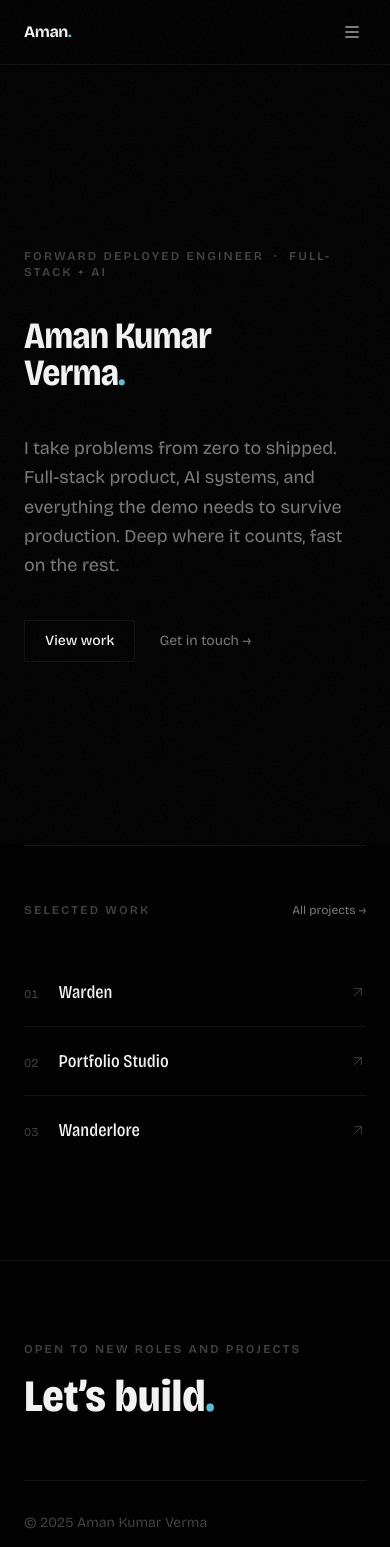
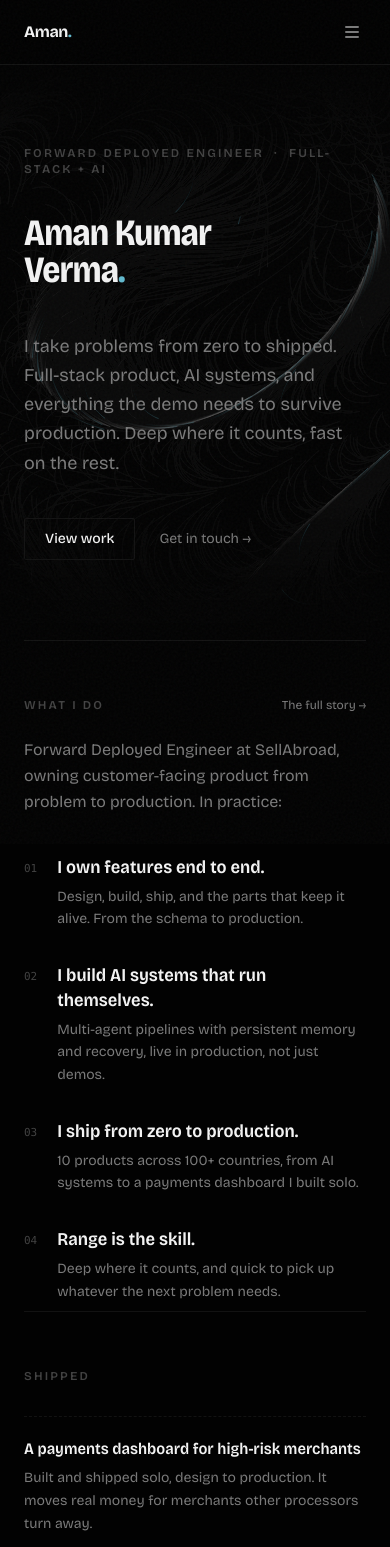
Before and after one commit to AmanKumarVerma11/AmanKumarVerma11.github.io, a React (Vite) app: page / in a window 390 px wide. Shown: the top 1547 px of the page. Built offline with nearby package versions, Linux system fonts and the light colour scheme.

Commit message:
feat: enhance FlowField component for mobile support and update Home page layout

```diff
--- a/src/Components/FlowField.jsx
+++ b/src/Components/FlowField.jsx
@@ -8,7 +8,10 @@ import { useEffect, useRef } from 'react';
 // The canvas is a transparent overlay (destination-out fade) that sits BEHIND
 // the hero content with pointer-events:none, so it never blocks the buttons and
 // the cursor-spotlight glow still shows through. Cursor is tracked at the window
-// level and mapped into canvas space. Desktop-only, mounted by Home.
+// level and mapped into canvas space.
+//
+// `ambient` (mobile) runs the flow alone: no cursor, notes, or monogram, and
+// fewer particles. The animation pauses whenever the hero scrolls out of view.
 
 const CYAN = 'rgba(97,185,206,';
 const WHITE = 'rgba(228,231,235,';
@@ -24,7 +27,7 @@ const NOTES = [
   { nx: 0.78, ny: 0.87, t: 'runs on caffeine and Claude Code' },
 ];
 
-export default function FlowField({ className = '' }) {
+export default function FlowField({ className = '', ambient = false }) {
   const canvasRef = useRef(null);
 
   useEffect(() => {
@@ -45,7 +48,7 @@ export default function FlowField({ className = '' }) {
       cnv.width = Math.max(1, Math.round(W * dpr));
       cnv.height = Math.max(1, Math.round(H * dpr));
       ctx.setTransform(dpr, 0, 0, dpr, 0, 0);
-      const n = Math.min(3400, Math.round(W * H / 240));
+      const n = Math.min(ambient ? 1400 : 3400, Math.round(W * H / (ambient ? 360 : 240)));
       particles = Array.from({ length: n }, () => ({
         x: Math.random() * W, y: Math.random() * H,
         c: Math.random() < 0.07, tx: 0, ty: 0, live: true,
@@ -97,6 +100,7 @@ export default function FlowField({ className = '' }) {
       ctx.fillStyle = 'rgba(0,0,0,0.04)'; ctx.fillRect(0, 0, W, H);
       ctx.globalCompositeOperation = 'source-over';
 
+      if (!ambient) {
         for (const nn of notes) {
           const d = Math.hypot(mouse.x - nn.x, mouse.y - nn.y);
           nn.a += (((mouse.on && d < 150) ? 1 : 0) - nn.a) * 0.07;
@@ -109,6 +113,7 @@ export default function FlowField({ className = '' }) {
             ctx.textBaseline = 'middle';
             ctx.fillStyle = WHITE + (0.9 * nn.a) + ')';
             ctx.fillText(nn.t, nn.x + (right ? -14 : 14), nn.y);
+          }
         }
       }
 
@@ -166,26 +171,45 @@ export default function FlowField({ className = '' }) {
 
     if (REDUCED) {
       for (let i = 0; i < 3; i++) flowFrame();
+      if (!ambient) {
         for (const nn of notes) {
           ctx.beginPath(); ctx.arc(nn.x, nn.y, 2.2, 0, 6.2832);
           ctx.fillStyle = CYAN + '0.5)'; ctx.fill();
         }
+      }
       return () => {};
     }
 
+    window.addEventListener('resize', onResize);
+    if (!ambient) {
       window.addEventListener('pointermove', onMove, { passive: true });
       window.addEventListener('keydown', onKey);
-    window.addEventListener('resize', onResize);
-    const loop = () => { (mode === 'flow' ? flowFrame : morphFrame)(); raf = requestAnimationFrame(loop); };
+    }
+
+    // Pause the animation whenever the hero scrolls out of view — saves battery,
+    // and matters most on mobile where this runs as an ambient backdrop.
+    let visible = true;
+    const loop = () => {
+      (mode === 'flow' ? flowFrame : morphFrame)();
+      raf = visible ? requestAnimationFrame(loop) : null;
+    };
+    const io = new IntersectionObserver(([e]) => {
+      visible = e.isIntersecting;
+      if (visible && raf === null) raf = requestAnimationFrame(loop);
+    }, { threshold: 0 });
+    io.observe(cnv);
     raf = requestAnimationFrame(loop);
 
     return () => {
       if (raf) cancelAnimationFrame(raf);
+      io.disconnect();
+      window.removeEventListener('resize', onResize);
+      if (!ambient) {
         window.removeEventListener('pointermove', onMove);
         window.removeEventListener('keydown', onKey);
-      window.removeEventListener('resize', onResize);
+      }
     };
-  }, []);
+  }, [ambient]);
 
   return <canvas ref={canvasRef} aria-hidden="true" className={className} />;
 }
--- a/src/index.css
+++ b/src/index.css
@@ -153,6 +153,14 @@
     linear-gradient(to right, transparent, rgba(0,0,0,0.5) 30%, #000 52%),
     linear-gradient(to bottom, transparent, #000 9%, #000 86%, transparent);
           mask-composite: intersect;
+}
+
+/* Mobile: a calm full-width ambient backdrop, softened top and bottom and
+   dialed back so the hero text stays perfectly legible on top of it. */
+.hero-flow-mask-mobile {
+  -webkit-mask-image: linear-gradient(to bottom, transparent, #000 16%, #000 76%, transparent);
+          mask-image: linear-gradient(to bottom, transparent, #000 16%, #000 76%, transparent);
+  opacity: 0.6;
 }
 
 /* ── Magnetic element (set transform via JS) ──────────────── */
--- a/src/pages/Home.jsx
+++ b/src/pages/Home.jsx
@@ -5,15 +5,31 @@ import useMagnetic from '../hooks/useMagnetic';
 import FlowField from '../Components/FlowField';
 import { featuredProjects, displayNum, projectCount } from '../data/projects';
 
+// Surfaced on the home page so the story reads without reaching /about — which
+// matters most on mobile, where the nav is hidden behind the burger menu.
+const claims = [
+  { n: '01', t: 'I own features end to end.', d: 'Design, build, ship, and the parts that keep it alive. From the schema to production.' },
+  { n: '02', t: 'I build AI systems that run themselves.', d: 'Multi-agent pipelines with persistent memory and recovery, live in production, not just demos.' },
+  { n: '03', t: 'I ship from zero to production.', d: `${projectCount} products across 100+ countries, from AI systems to a payments dashboard I built solo.` },
+  { n: '04', t: 'Range is the skill.', d: 'Deep where it counts, and quick to pick up whatever the next problem needs.' },
+];
+
+const shipped = [
+  { t: 'A payments dashboard for high-risk merchants', d: 'Built and shipped solo, design to production. It moves real money for merchants other processors turn away.' },
+  { t: 'A multi-agent system that onboards Shopify stores', d: 'DOM analysis, code injection, validation, and QA, end to end. Hours of manual setup per merchant, gone.' },
+  { t: 'Cross-border commerce to 100+ countries', d: 'Multi-currency pricing, geo-targeting, and a BNPL matrix, live at SellAbroad.' },
+];
+
 function Home() {
   const heroRef = useRef(null);
   const ctaRef = useMagnetic(0.18);
-  const [showSketch, setShowSketch] = useState(false);
+  const [isDesktop, setIsDesktop] = useState(false);
 
-  // Only mount the interactive flow field on desktop widths (touch has no cursor).
+  // Desktop gets the interactive flow field (cursor, hidden notes, "akv"
+  // monogram); mobile gets a calm ambient version behind the hero.
   useEffect(() => {
     const mq = window.matchMedia('(min-width: 1024px)');
-    const sync = () => setShowSketch(mq.matches);
+    const sync = () => setIsDesktop(mq.matches);
     sync();
     mq.addEventListener('change', sync);
     return () => mq.removeEventListener('change', sync);
@@ -138,13 +154,16 @@ function Home() {
       {/* ── Hero — full-bleed background, content on the grid ─── */}
       <section
         ref={heroRef}
-        className="spotlight overflow-hidden min-h-[calc(100svh-4rem)] flex items-center py-16"
+        className="spotlight overflow-hidden flex items-center py-20 lg:py-16 lg:min-h-[calc(100svh-4rem)]"
       >
-        {/* Interactive flow field spanning the full hero width (desktop only).
-            Hidden notes surface on hover; typing "akv" resolves the monogram. */}
-        {showSketch && (
-          <FlowField className="hero-flow-mask absolute inset-0 w-full h-full z-0 pointer-events-none" />
-        )}
+        {/* Flow field behind the hero. Desktop: interactive (cursor, hidden
+            notes, "akv" monogram). Mobile: a calm ambient backdrop. */}
+        <FlowField
+          ambient={!isDesktop}
+          className={`absolute inset-0 w-full h-full z-0 pointer-events-none ${
+            isDesktop ? 'hero-flow-mask' : 'hero-flow-mask-mobile'
+          }`}
+        />
 
         <div className="relative z-10 w-full max-w-6xl mx-auto px-6 lg:px-10">
           <div className="max-w-5xl space-y-10">
@@ -211,8 +230,69 @@ function Home() {
         </div>
       </section>
 
+      {/* ── What I do (surfaces the story for mobile, where nav is hidden) ─ */}
+      <div className="max-w-6xl mx-auto px-6 lg:px-10">
+      <section className="border-t border-wire pt-14 pb-2">
+        <div className="flex items-baseline justify-between mb-6">
+          <h2 className="text-haze text-xs font-semibold tracking-[0.18em] uppercase">
+            What I do
+          </h2>
+          <Link
+            to="/about"
+            className="text-dim text-xs hover:text-ink transition-colors duration-200 link-grow"
+          >
+            The full story →
+          </Link>
+        </div>
+        <p className="text-dim text-base leading-relaxed max-w-[56ch] mb-10">
+          Forward Deployed Engineer at SellAbroad, owning customer-facing product
+          from problem to production. In practice:
+        </p>
+        <ul className="space-y-8 max-w-3xl">
+          {claims.map(c => (
+            <li key={c.n} className="flex gap-5 sm:gap-8">
+              <span className="font-mono-sys text-haze text-[11px] tabular-nums mt-[6px] shrink-0">
+                {c.n}
+              </span>
+              <div>
+                <p
+                  className="text-ink text-lg sm:text-xl leading-snug"
+                  style={{ fontVariationSettings: "'wdth' 92, 'wght' 620" }}
+                >
+                  {c.t}
+                </p>
+                <p className="text-dim text-sm leading-relaxed mt-1.5 max-w-[54ch]">
+                  {c.d}
+                </p>
+              </div>
+            </li>
+          ))}
+        </ul>
+      </section>
+
+      {/* ── Shipped (concrete proof, esp. for mobile) ────────── */}
+      <section className="border-t border-wire pt-14 pb-2">
+        <h2 className="text-haze text-xs font-semibold tracking-[0.18em] uppercase mb-8">
+          Shipped
+        </h2>
+        <ul className="max-w-3xl">
+          {shipped.map((s, i) => (
+            <li key={i} className="first:border-t border-b border-dashed border-wire py-5">
+              <p
+                className="text-ink text-base sm:text-lg"
+                style={{ fontVariationSettings: "'wdth' 92, 'wght' 600" }}
+              >
+                {s.t}
+              </p>
+              <p className="text-dim text-sm leading-relaxed mt-1.5 max-w-[60ch]">
+                {s.d}
+              </p>
+            </li>
+          ))}
+        </ul>
+      </section>
+
       {/* ── Selected work ────────────────────────────────────── */}
-      <div className="max-w-6xl mx-auto px-6 lg:px-10">
       <section className="border-t border-wire pt-14 pb-24">
         <div className="flex items-baseline justify-between mb-10">
           <h2 className="text-haze text-xs font-semibold tracking-[0.18em] uppercase">
```
Lines whose indentation alone changed are shown as unchanged.
